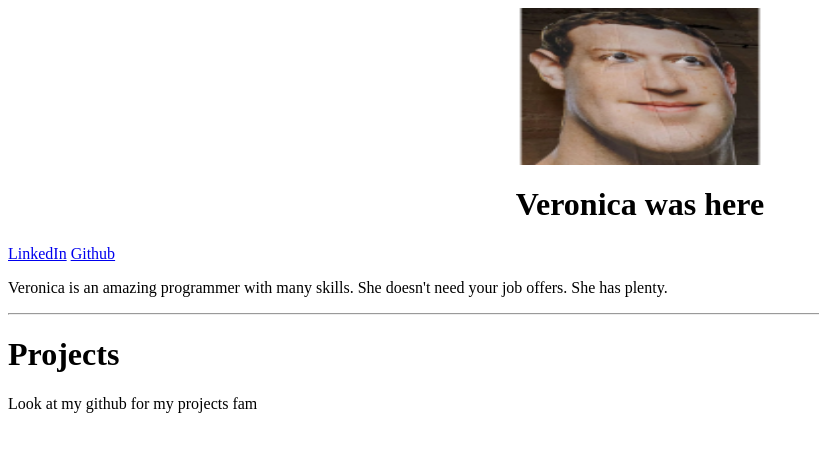
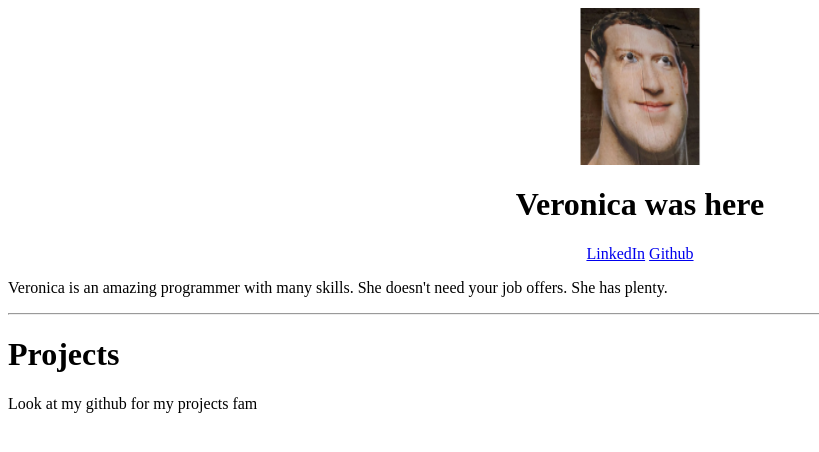
Before and after one commit to dergoose/dergoose.github.io, a plain HTML site: page index.html in a window 1280 px wide. Shown: the whole page, without its empty margins (0-819 px from the left). Drawn offline with Linux system fonts and the light colour scheme.

Commit message:
pls center

```diff
--- a/index.html
+++ b/index.html
@@ -1,13 +1,15 @@
-<img style="display: block;
-margin-left: auto;
-margin-right: auto;
-width: 20%; height: 20%;"
-src="zuck.png" alt="Zuck">
+<div style="text-align: center;">
+    <img style="display: block;
+    margin-left: auto;
+    margin-right: auto;
+    width: 10%; height: 20%;"
+    src="zuck.png" alt="Zuck">
 
-<h1 style="text-align: center;">Veronica was here</h1>
+    <h1>Veronica was here</h1>
 
-<a style="text-align: center;" href="https://www.linkedin.com/in/veronicagusev/">LinkedIn</a>
-<a style="text-align: center;" href="https://github.com/dergoose">Github</a>
+    <a href="https://www.linkedin.com/in/veronicagusev/">LinkedIn</a>
+    <a href="https://github.com/dergoose">Github</a>
+</div>
 
 
 <p>Veronica is an amazing programmer with many skills. She doesn't
```
